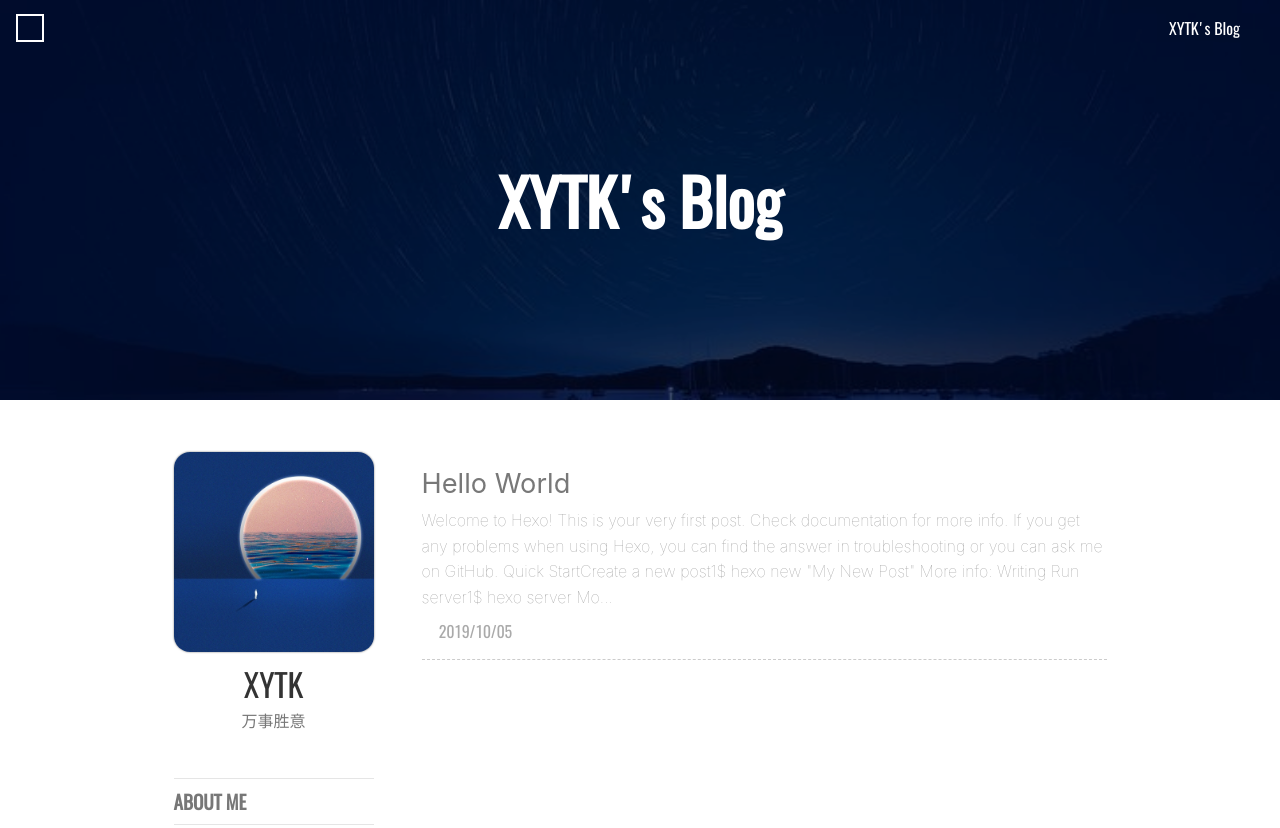
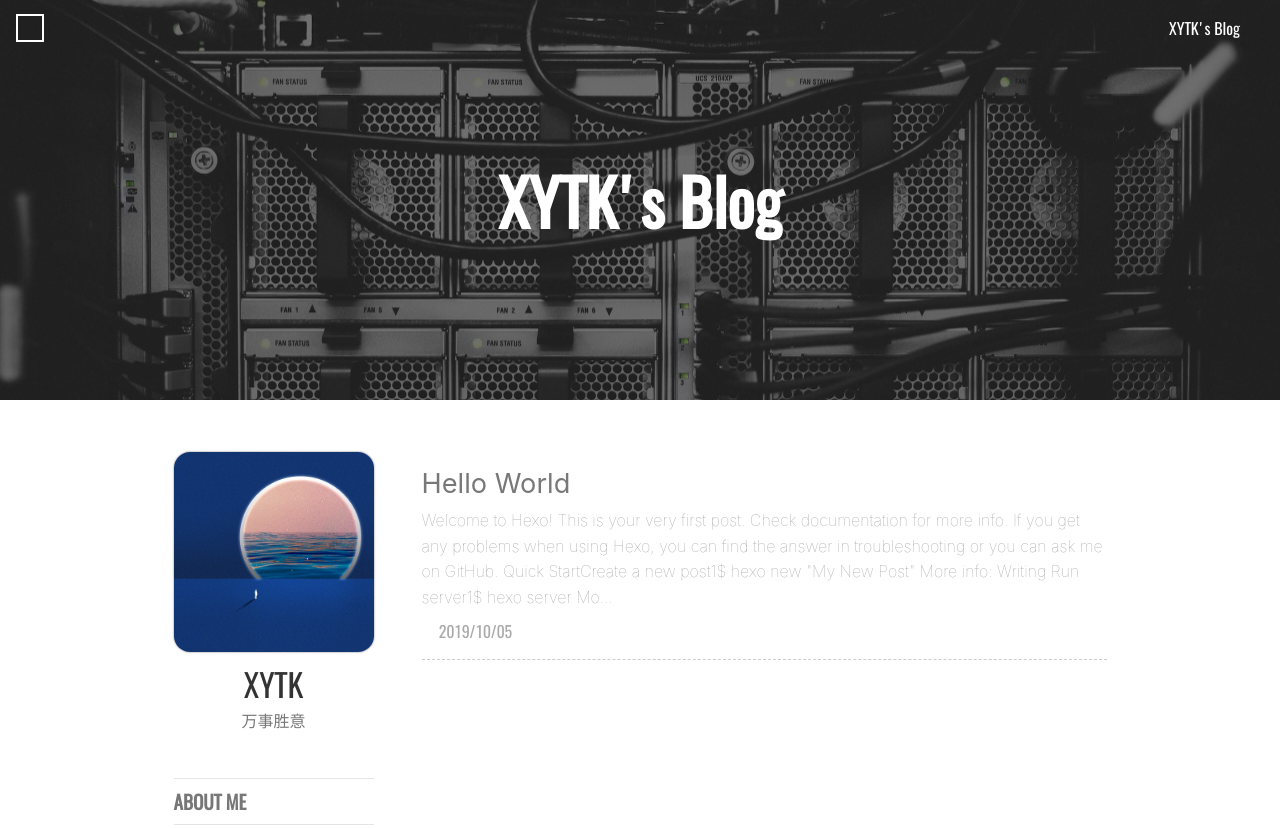
Before and after one commit to XYTK0x0/XYTK0x0.github.io, a plain HTML site: page index.html in a window 1280 px wide. Shown: the top 828 px of the page. Drawn offline with nearby package versions, Linux system fonts and the light colour scheme; some packages are replaced by stand-ins of ours; a script that the page names is missing; a web font is replaced by a local one.

Commit message:
Site updated: 2019-10-06 11:27:28

```diff
--- a/index.html
+++ b/index.html
@@ -230,7 +230,7 @@ height:50vh;
     <!-- 文章页  -->
 
     <div class="site-intro-placeholder"></div>
-    <div class="site-intro-img" style="background-image: url(/intro/index_bg.jpg)"></div>
+    <div class="site-intro-img" style="background-image: url(/intro/index-bg.jpg)"></div>
     <div class="site-intro-meta">
         <!-- 标题  -->
         <h1 class="intro-title">
```
